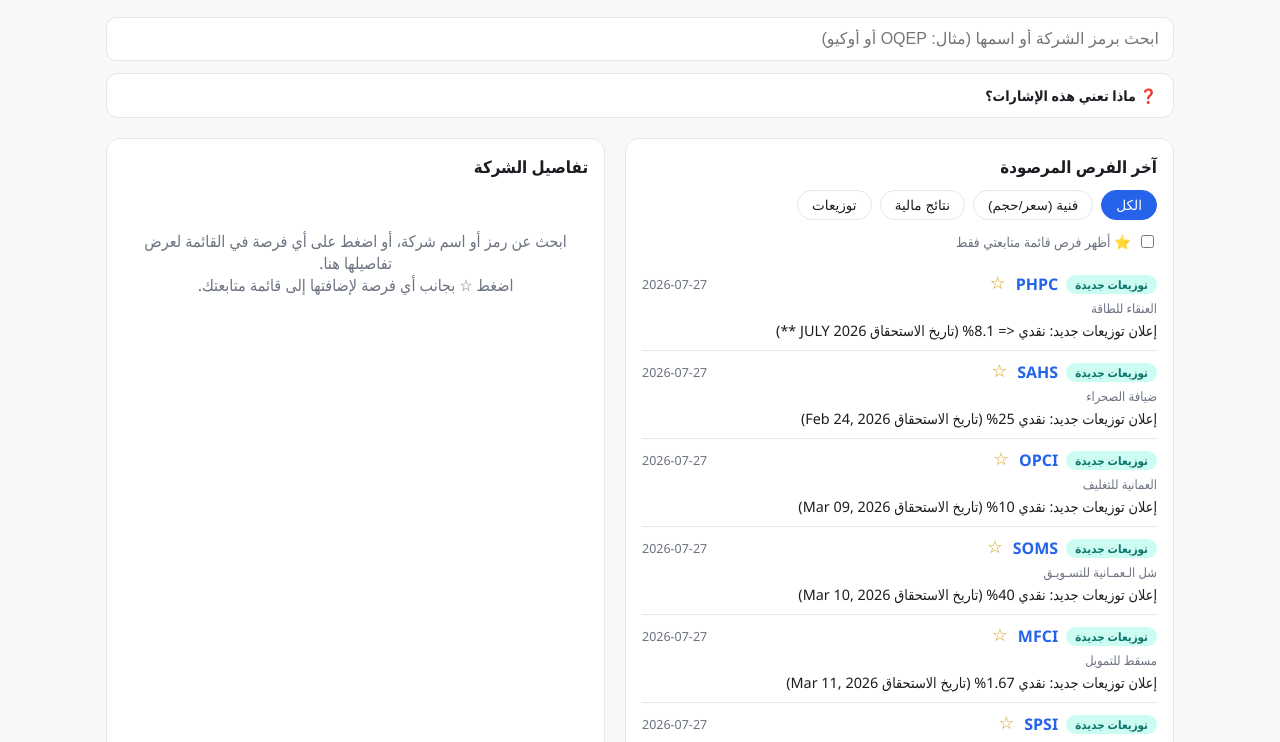
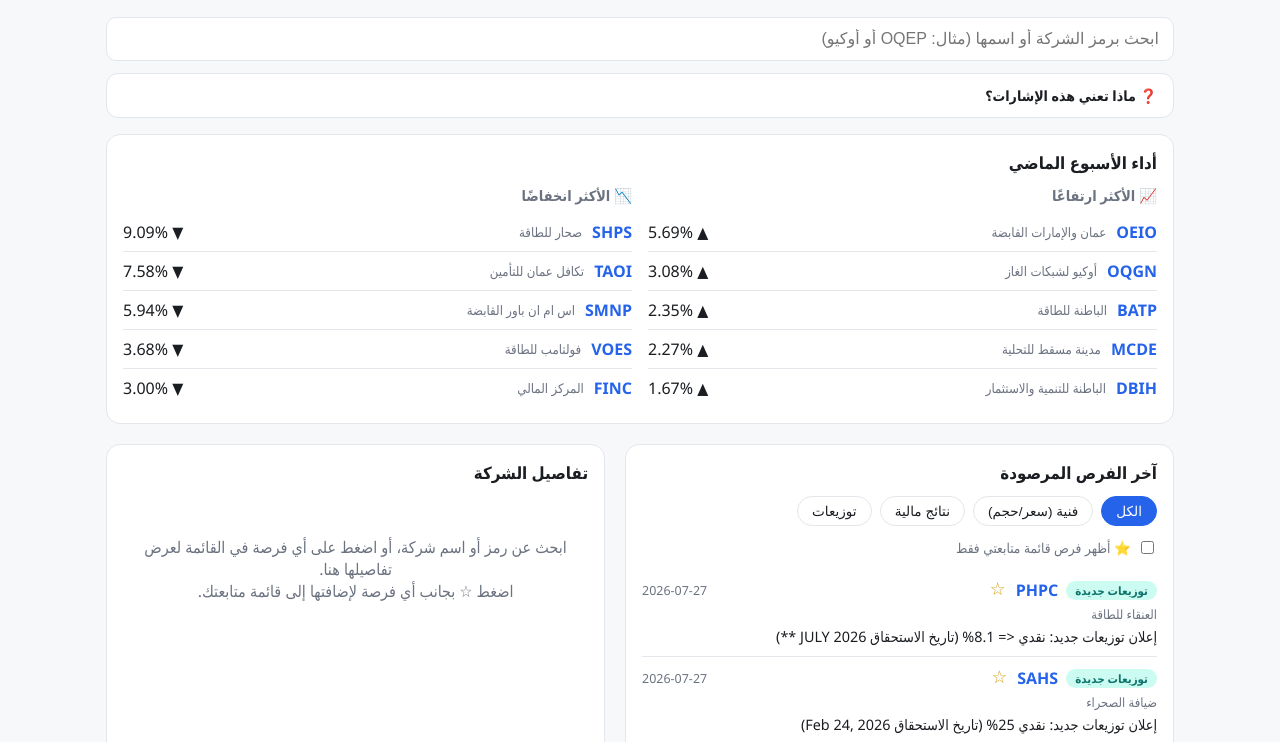
Before and after one commit to salimsrsamri4-tech/msx-opportunity-scout, a website: page index.html in a window 1280 px wide. Shown: the part 54-796 px from the top of the page. Drawn offline with Linux system fonts and the light colour scheme.

Commit message:
Add weekly top movers section to dashboard
Computed entirely client-side from the already-persisted
data/history.json (top 5 gainers/losers over the last 7 calendar
days) — no new backend data or workflow needed. Grows more useful as
daily history accumulates.

```diff
--- a/assets/app.js
+++ b/assets/app.js
@@ -328,11 +328,71 @@ function buildChartSvg(entries) {
     </svg>`;
 }
 
+const WEEKLY_WINDOW_DAYS = 7;
+const WEEKLY_TOP_N = 5;
+
+function computeWeeklyMovers() {
+  const now = new Date();
+  const windowStart = new Date(now.getTime() - WEEKLY_WINDOW_DAYS * 24 * 60 * 60 * 1000);
+  const movers = [];
+
+  for (const [symbol, entries] of Object.entries(state.history)) {
+    const sorted = [...entries].sort((a, b) => (a.date < b.date ? -1 : 1));
+    const inWindow = sorted.filter((e) => new Date(e.date) >= windowStart);
+    if (inWindow.length < 2) continue;
+    const first = inWindow[0];
+    const last = inWindow[inWindow.length - 1];
+    if (!first.close || !last.close) continue;
+    const changePct = ((last.close - first.close) / first.close) * 100;
+    if (!Number.isFinite(changePct)) continue;
+    movers.push({ symbol, changePct, latest: last.close });
+  }
+
+  movers.sort((a, b) => b.changePct - a.changePct);
+  return {
+    gainers: movers.slice(0, WEEKLY_TOP_N),
+    losers: movers.slice(-WEEKLY_TOP_N).reverse().filter((m) => m.changePct < 0),
+  };
+}
+
+function renderMoverList(movers) {
+  if (movers.length === 0) return '<div class="empty-state">لا توجد بيانات كافية بعد.</div>';
+  return movers
+    .map(
+      (m) => `
+      <div class="mover-row" data-symbol="${m.symbol}">
+        <span class="opp-symbol" data-symbol="${m.symbol}">${m.symbol}</span>
+        <span class="mover-name">${escapeHtml(state.companies[m.symbol]?.nameAr ?? "")}</span>
+        <span class="change ${m.changePct >= 0 ? "up" : "down"}">${m.changePct >= 0 ? "▲" : "▼"} ${Math.abs(m.changePct).toFixed(2)}%</span>
+      </div>`
+    )
+    .join("");
+}
+
+function renderWeeklyMovers() {
+  const { gainers, losers } = computeWeeklyMovers();
+  const holder = document.getElementById("weekly-movers");
+  holder.innerHTML = `
+    <div class="mover-col">
+      <h3>📈 الأكثر ارتفاعًا</h3>
+      ${renderMoverList(gainers)}
+    </div>
+    <div class="mover-col">
+      <h3>📉 الأكثر انخفاضًا</h3>
+      ${renderMoverList(losers)}
+    </div>
+  `;
+  holder.querySelectorAll(".opp-symbol").forEach((el) => {
+    el.addEventListener("click", () => selectCompany(el.dataset.symbol));
+  });
+}
+
 async function init() {
   await loadData();
   renderMeta();
   renderOpportunities();
   renderCompanyPanel();
+  renderWeeklyMovers();
   setupFilters();
   setupSearch();
 }
--- a/assets/style.css
+++ b/assets/style.css
@@ -181,6 +181,45 @@ header.top h1 {
   padding: 16px;
 }
 
+.wrap > .card {
+  margin-bottom: 20px;
+}
+
+.mover-grid {
+  display: grid;
+  grid-template-columns: 1fr;
+  gap: 16px;
+}
+
+@media (min-width: 700px) {
+  .mover-grid { grid-template-columns: 1fr 1fr; }
+}
+
+.mover-col h3 {
+  font-size: 0.9rem;
+  margin: 0 0 8px;
+  color: var(--text-dim);
+}
+
+.mover-row {
+  display: flex;
+  align-items: center;
+  gap: 10px;
+  padding: 8px 0;
+  border-bottom: 1px solid var(--border);
+}
+
+.mover-row:last-child { border-bottom: none; }
+
+.mover-name {
+  color: var(--text-dim);
+  font-size: 0.82rem;
+  flex: 1;
+  overflow: hidden;
+  text-overflow: ellipsis;
+  white-space: nowrap;
+}
+
 .card h2 {
   font-size: 1.05rem;
   margin: 0 0 12px;
--- a/index.html
+++ b/index.html
@@ -32,6 +32,11 @@
       <p class="disclaimer">⚠️ هذه إشارات إحصائية فقط تصف ما حدث، وليست توصية بالشراء أو البيع. القرار النهائي يحتاج بحثك الخاص وربما استشارة شخص مرخّص.</p>
     </details>
 
+    <div class="card">
+      <h2>أداء الأسبوع الماضي</h2>
+      <div class="mover-grid" id="weekly-movers"></div>
+    </div>
+
     <div class="grid">
       <div class="card">
         <h2>آخر الفرص المرصودة</h2>
```
